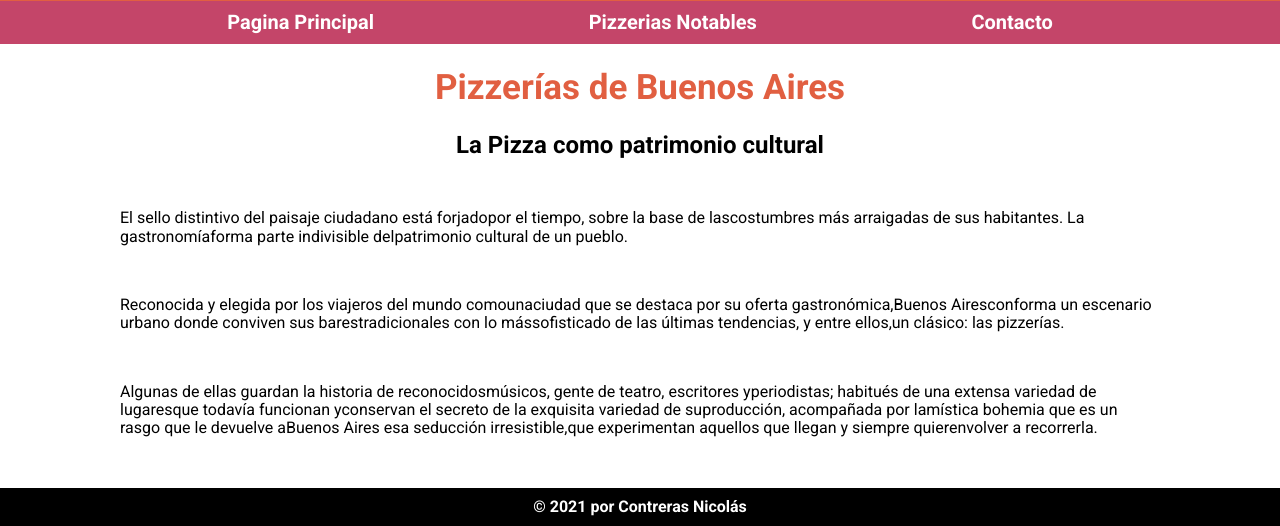
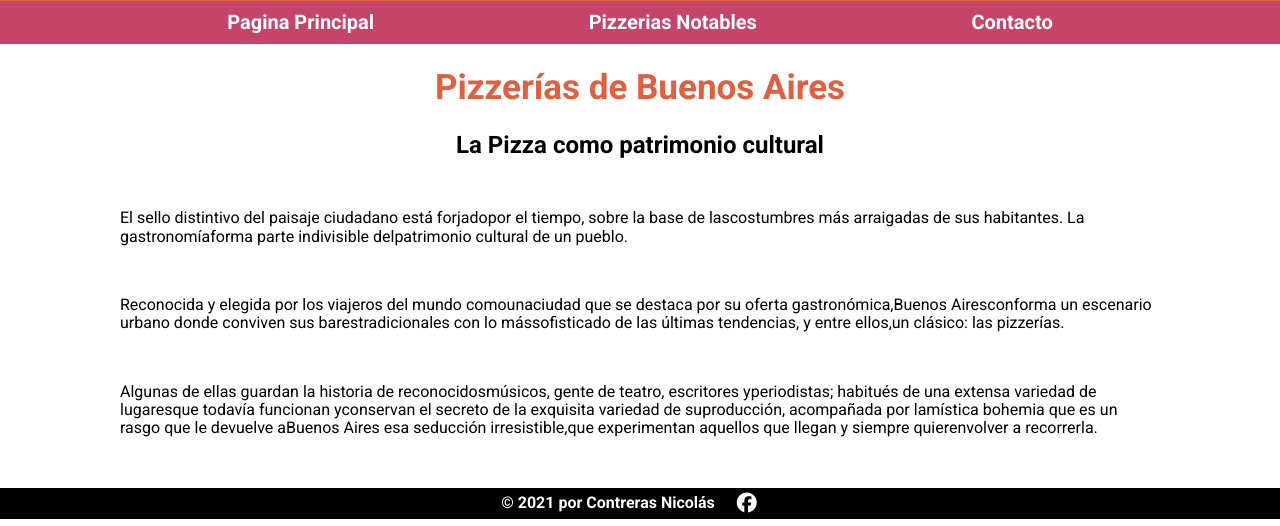
Before and after one commit to Desarrollo-NCA/Pizzerias_Guayerd, a plain HTML site: page index.html in a window 1280 px wide. Shown: the part 303-829 px from the top of the page. Drawn offline with Linux system fonts and the light colour scheme.

Commit message:
Contacto personal

```diff
--- a/css/style.css
+++ b/css/style.css
@@ -58,7 +58,7 @@ main .container p{
 footer{
 	background: black;
 	width: 100%;
-	padding: 10px 0;
+	padding: 4px 0;
 	bottom: 0;
 	position: relative;
 }
@@ -66,6 +66,18 @@ footer{
 footer p{
 	color: white;
 	font-weight: bold;
+}
+
+.copy{
+	display: flex;
+	justify-content: center;
+	align-items: center;
+}
+
+.copy a{
+	margin: 0 22px;
+	font-size: 20px;
+	color: white;
 }
 
 /*--------------------------- PIZZERIAS.HTML ----------------------*/
--- a/index.html
+++ b/index.html
@@ -36,6 +36,9 @@
 	<footer>
 		<div class="copy">
 			<p>&copy; 2021 por Contreras Nicolás</p>
+			<a href="https://www.facebook.com/Nejca.13/">
+				<i class="fab fa-facebook"></i>
+			</a>
 		</div>
 	</footer>
 
```
Also changed, not shown: contacto.html (+3 -0 lines), pizzerias.html (+3 -0 lines).
